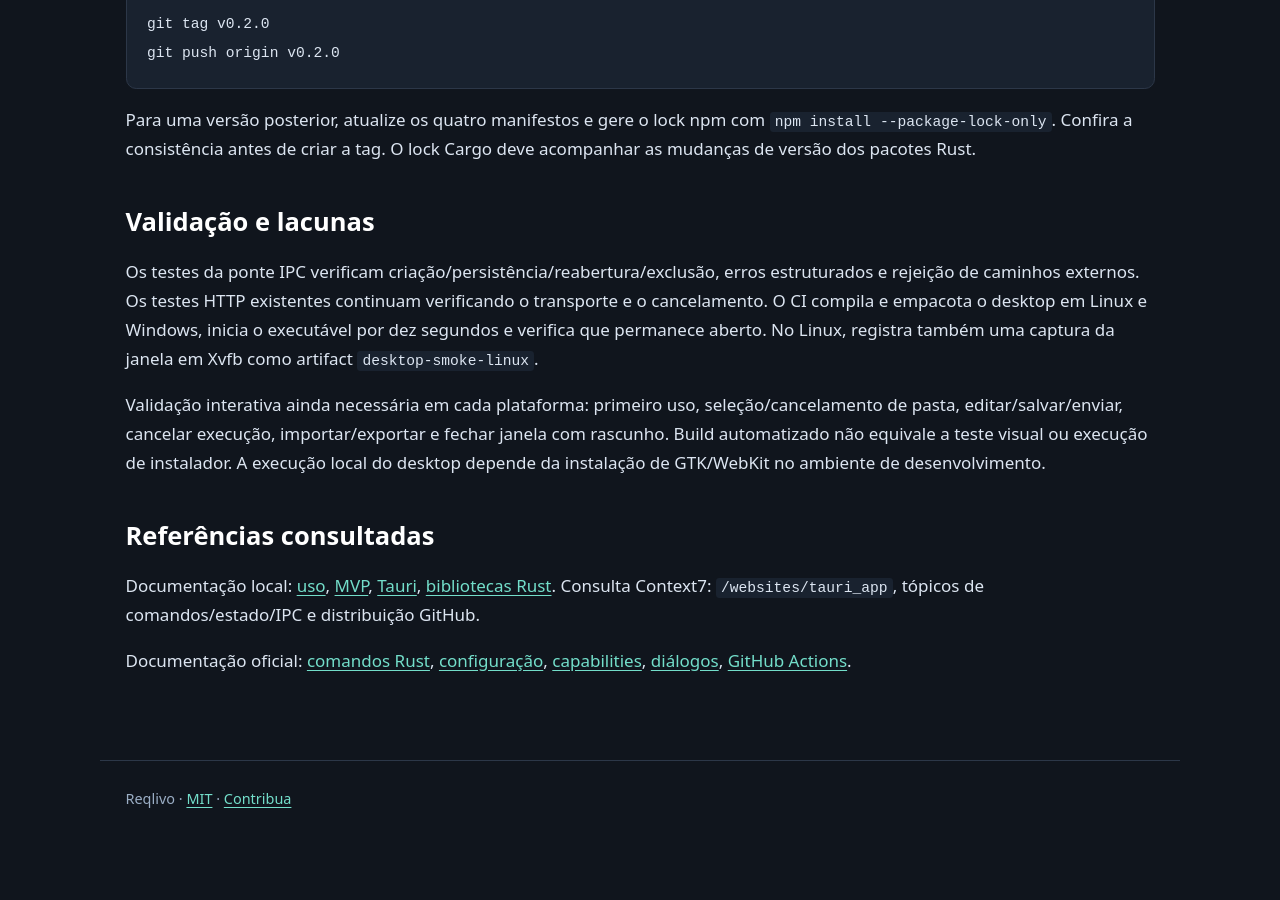
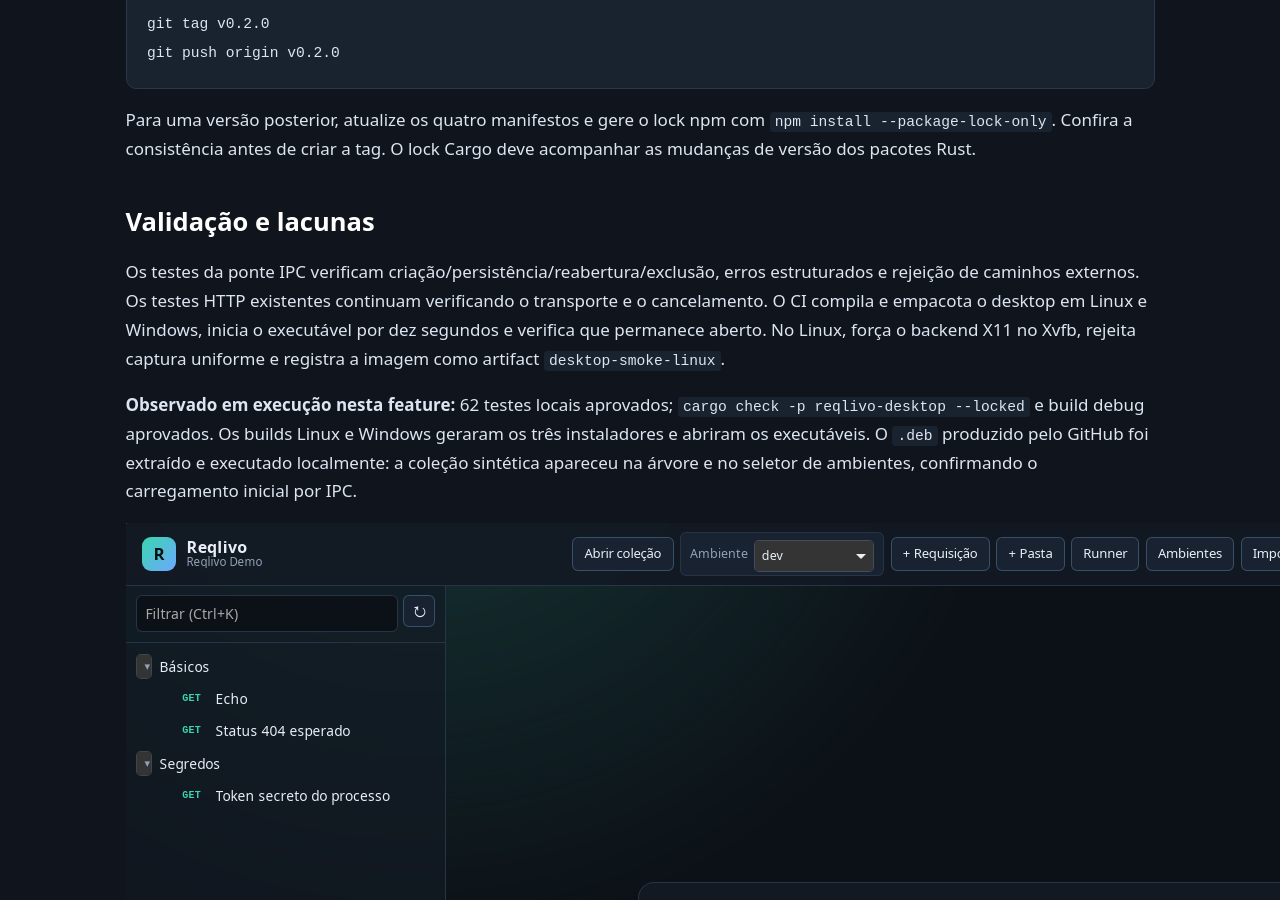
Before and after one commit to Andre-Ricardo/reqlivo, a Jekyll site: the page built from docs/desktop.md, in a window 1280 px wide and 900 px high, scrolled down 3026 px. Built offline with Jekyll 4.4.1, drawn with Linux system fonts in a browser that asks for light colours; before the commit the page ends 3863 px from its top, so only the background shows below that.

Commit message:
Confere renderização Linux e registra execução desktop

```diff
--- a/docs/desktop.md
+++ b/docs/desktop.md
@@ -96,7 +96,11 @@
 
 ## Validação e lacunas
 
-Os testes da ponte IPC verificam criação/persistência/reabertura/exclusão, erros estruturados e rejeição de caminhos externos. Os testes HTTP existentes continuam verificando o transporte e o cancelamento. O CI compila e empacota o desktop em Linux e Windows, inicia o executável por dez segundos e verifica que permanece aberto. No Linux, registra também uma captura da janela em Xvfb como artifact `desktop-smoke-linux`.
+Os testes da ponte IPC verificam criação/persistência/reabertura/exclusão, erros estruturados e rejeição de caminhos externos. Os testes HTTP existentes continuam verificando o transporte e o cancelamento. O CI compila e empacota o desktop em Linux e Windows, inicia o executável por dez segundos e verifica que permanece aberto. No Linux, força o backend X11 no Xvfb, rejeita captura uniforme e registra a imagem como artifact `desktop-smoke-linux`.
+
+**Observado em execução nesta feature:** 62 testes locais aprovados; `cargo check -p reqlivo-desktop --locked` e build debug aprovados. Os builds Linux e Windows geraram os três instaladores e abriram os executáveis. O `.deb` produzido pelo GitHub foi extraído e executado localmente: a coleção sintética apareceu na árvore e no seletor de ambientes, confirmando o carregamento inicial por IPC.
+
+![Aplicativo Tauri no Linux com a coleção sintética](assets/reqlivo-desktop-linux.png)
 
 Validação interativa ainda necessária em cada plataforma: primeiro uso, seleção/cancelamento de pasta, editar/salvar/enviar, cancelar execução, importar/exportar e fechar janela com rascunho. Build automatizado não equivale a teste visual ou execução de instalador. A execução local do desktop depende da instalação de GTK/WebKit no ambiente de desenvolvimento.
 
```
Also changed, not shown: .github/workflows/desktop.yml, docs/assets/reqlivo-desktop-linux.png (added).
